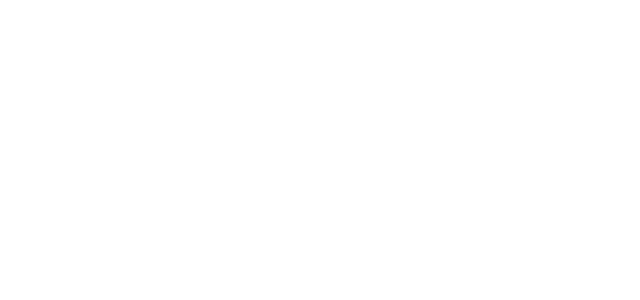
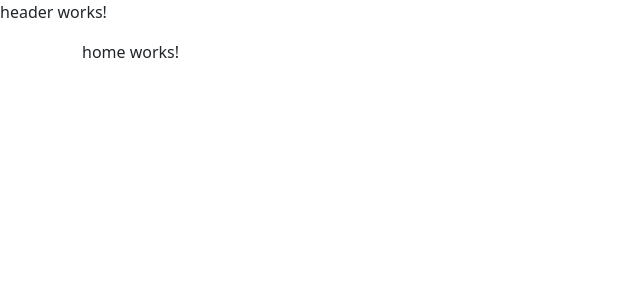
Before and after one commit to walisson-gonz/PagAngularApi, an Angular app: page /home in a window 1280 px wide. Shown: the top 300 px of the page, without its empty margins (0-640 px from the left). Built offline with nearby package versions, Linux system fonts and the light colour scheme.

Commit message:
Formando Rotas

```diff
--- a/src/app/app.component.html
+++ b/src/app/app.component.html
@@ -0,0 +1,4 @@
+<app-header></app-header>
+<div class="container">
+    <router-outlet></router-outlet>
+</div>
```
